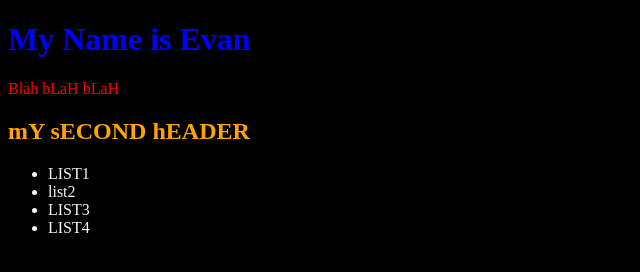
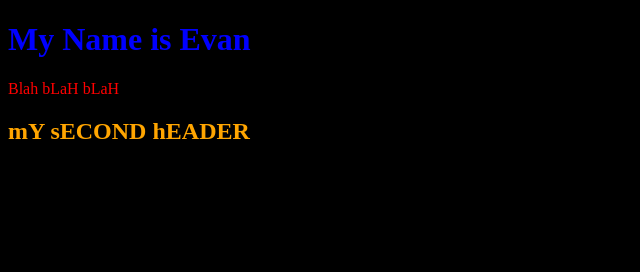
Before and after one commit to ThePalad1n/ThePalad1n.github.io, a plain HTML site: page index.html in a window 1280 px wide. Shown: the whole page, without its empty margins (0-640 px from the left). Drawn offline with Linux system fonts and the light colour scheme.

Commit message:
Install commit

```diff
--- a/style.css
+++ b/style.css
@@ -10,6 +10,3 @@ body {
   h2 {
     color: orange;
   }
-  ul {
-    color: whitesmoke;
-  }
```
